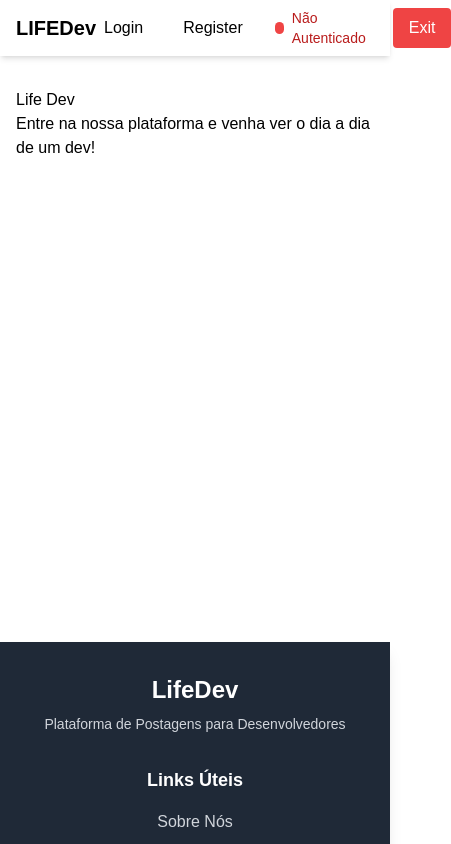
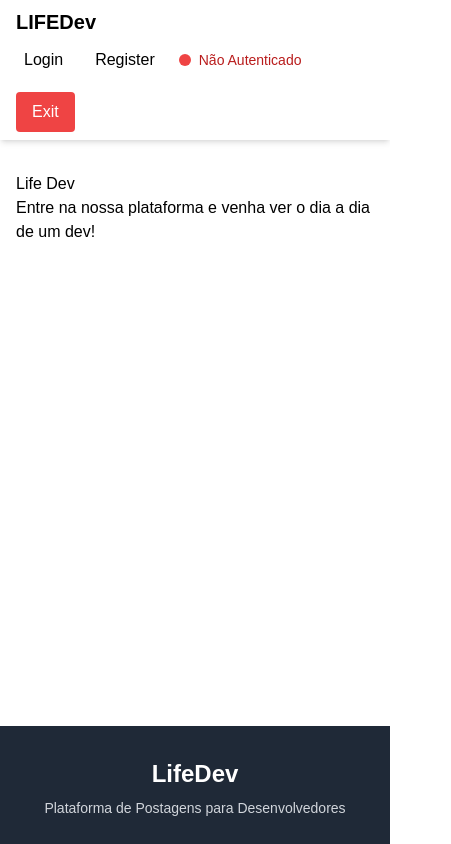
Before and after one commit to RamonSantos10/tp2-lifedev-atividade-ramon, a React (Vite) app: page / in a window 390 px wide. Shown: the top 844 px of the page, 451 px wide, since content can reach past the window. Built offline with nearby package versions, Linux system fonts and the light colour scheme.

Commit message:
style(Navbar): improve responsive layout and spacing
Refactor the Navbar component to enhance responsiveness and spacing across different screen sizes. Adjust flexbox properties, gap values, and button dimensions to ensure a consistent and user-friendly layout.

```diff
--- a/src/components/Navbar/index.jsx
+++ b/src/components/Navbar/index.jsx
@@ -13,15 +13,15 @@ const Navbar = () => {
   }
 
   return (
-    <nav className="bg-white shadow-md">
-      <ul className="max-w-7xl mx-auto px-4 py-2 flex items-center justify-between">
+    <nav className="bg-white shadow-md w-full">
+      <ul className="max-w-7xl mx-auto px-4 py-2 flex flex-wrap items-center justify-between gap-y-2 md:gap-y-0">
         <NavLink to={!auth.currentUser ? '/' : '/home'}
           className={({ isActive }) => `text-xl font-bold ${isActive ? 'text-black bg-transparent' : ''}`}>
           <li>
             <span className="font-black uppercase">Life</span>Dev
           </li>
         </NavLink>
-        <div className="flex items-center gap-6">
+        <div className="flex flex-wrap items-center gap-4 sm:gap-6">
           {!auth.currentUser && (
             <>
               <NavLink to='/login'
@@ -34,15 +34,13 @@ const Navbar = () => {
               </NavLink>
             </>
           )}
-          <li className="flex items-center gap-2">
+          <li className="flex items-center gap-2 min-w-[120px] justify-center">
             <span className={`w-3 h-3 rounded-full ${auth.currentUser ? 'bg-green-500' : 'bg-red-500'}`}></span>
-            <span className={`text-sm ${auth.currentUser ? 'text-green-700' : 'text-red-700'}`}>
-              {auth.currentUser ? 'Autenticado' : 'Não Autenticado'}
-            </span>
+            <span className={`text-sm ${auth.currentUser ? 'text-green-700' : 'text-red-700'}`}>{auth.currentUser ? 'Autenticado' : 'Não Autenticado'}</span>
           </li>
-          <li>
+          <li className="w-30 h-10 sm:w-auto flex justify-center sm:justify-start">
             <button
-              className="bg-red-500 hover:bg-red-600 text-white px-4 py-2 rounded"
+              className="bg-red-500 hover:bg-red-600 text-white px-4 py-2 rounded w-30 h-10 sm:w-auto"
               onClick={handlerLogout}>
               Exit
             </button>
```
